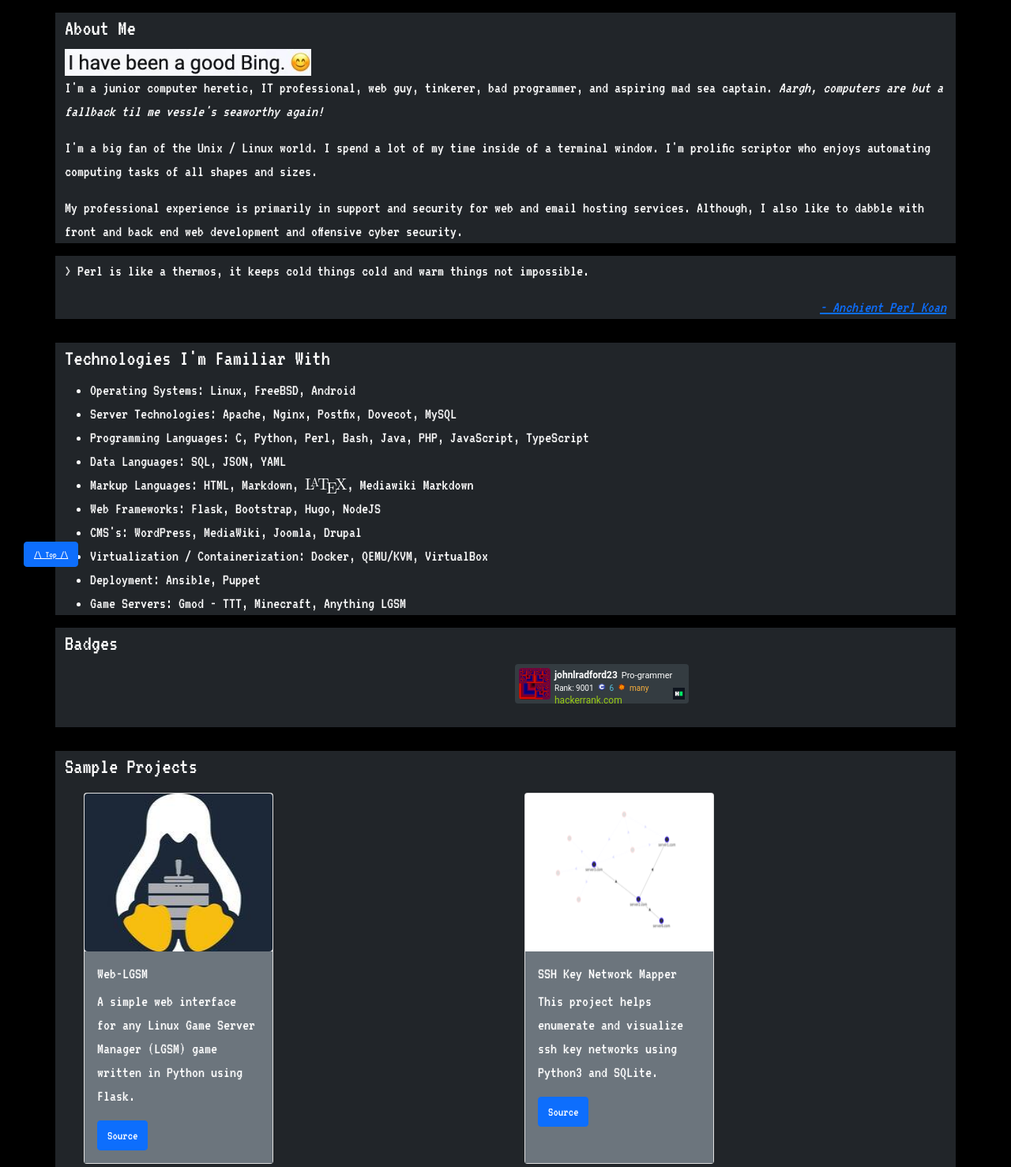
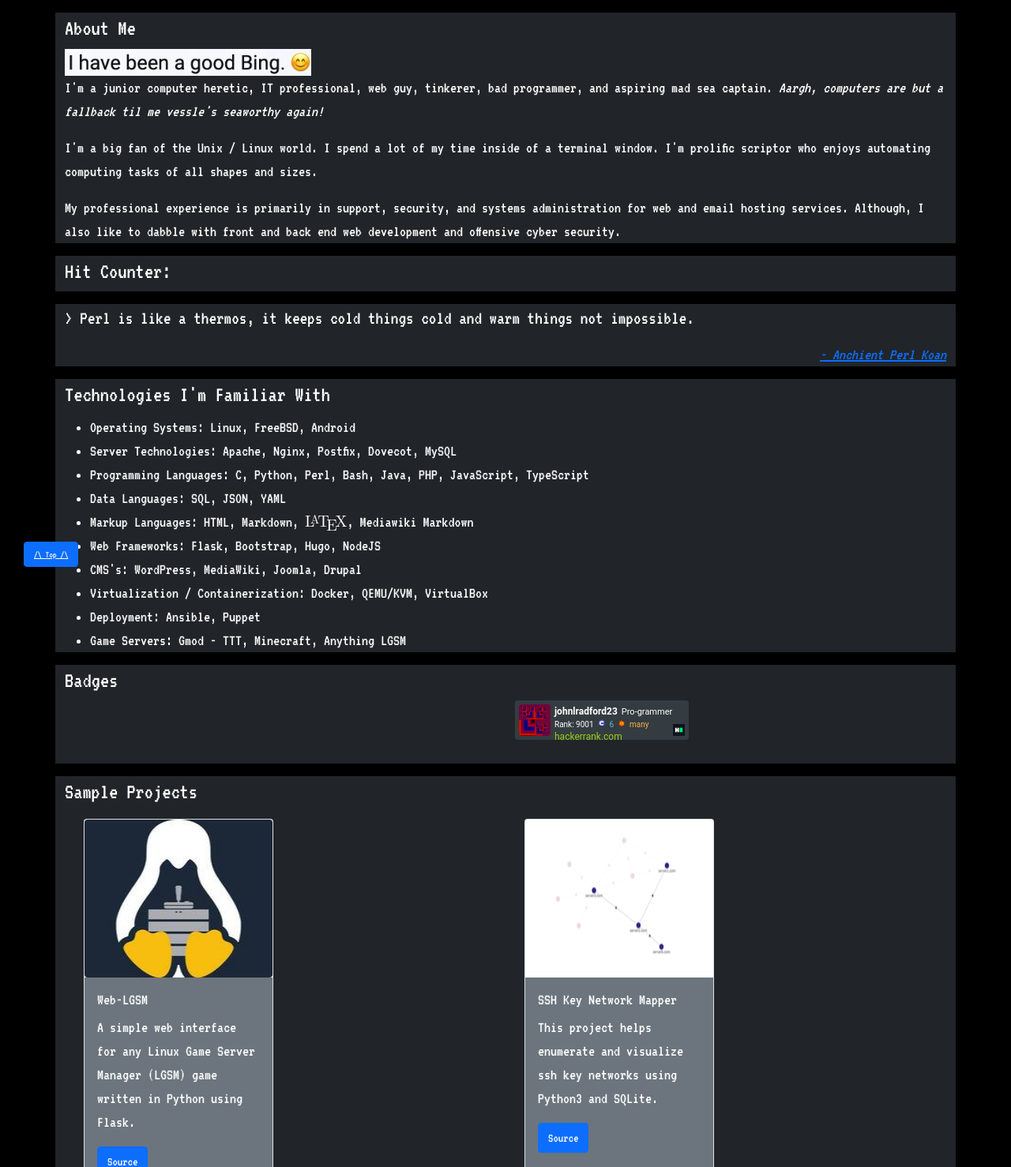
Before and after one commit to BlueSquare23/johnlradford.io, a PHP site: page / in a window 1280 px wide. Shown: the part 62-1540 px from the top of the page at 79% size. Run offline with PHP 8.4, Linux system fonts and the light colour scheme; data that the repository does not hold is empty; some web fonts are replaced.

Commit message:
Add hit counter perl cgi script

```diff
--- a/index.php
+++ b/index.php
@@ -35,15 +35,27 @@
     <p>I'm a big fan of the Unix / Linux world. I spend a lot of my time
        inside of a terminal window. I'm prolific scriptor who enjoys automating
        computing tasks of all shapes and sizes.</p>
-    <p>My professional experience is primarily in support and security for web and
-       email hosting services. Although, I also like to dabble with front and back end
-       web development and offensive cyber security.
+    <p>My professional experience is primarily in support, security, and
+       systems administration for web and email hosting services. Although, I also
+       like to dabble with front and back end web development and offensive cyber
+       security.
     </p>
   </div>
 
-  <div class="pt-1 container-lg bg-dark text-white">
+  <div class="pt-1 mb-3 container-lg bg-dark text-white">
+    <div class="row">
+      <div class="col">
+        <?php
+          $hits = file_get_contents("https://johnlradford.io/cgi-bin/hits.cgi",0);
+          echo "<h3>Hit Counter: $hits</h3>";
+        ?>
+      </div>
+    </div>
+  </div>
+
+  <div class="pt-1 mb-3 container-lg bg-dark text-white">
     <blockquote class="blockquote">
-      <p>> Perl is like a thermos, it keeps cold things cold and warm things not impossible.</p>
+      <h4>> Perl is like a thermos, it keeps cold things cold and warm things not impossible.</h4>
     </blockquote>
     <div class="credit" style="text-align:right;">
       <cite>
@@ -51,7 +63,6 @@
       </cite>
     </div>
   </div>
-  <br>
 
   <div class="pt-1 container-lg bg-dark text-white">
     <h3>Technologies I'm Familiar With</h3>
@@ -89,7 +100,7 @@
     </ul>
   </div>
 
-  <div class="pt-1 container container-lg bg-dark text-white">
+  <div class="pt-1 mb-3 container container-lg bg-dark text-white">
     <div class="row">
       <!-- Probably not needed -->
       <h3>Badges</h3>
@@ -102,7 +113,6 @@
       </div>
     </div>
   </div>
-  <br>
 
   <div class="pt-1 container-lg bg-dark text-white">
     <h3>Sample Projects</h3>
```
Also changed, not shown: .htaccess, 2 other files.
